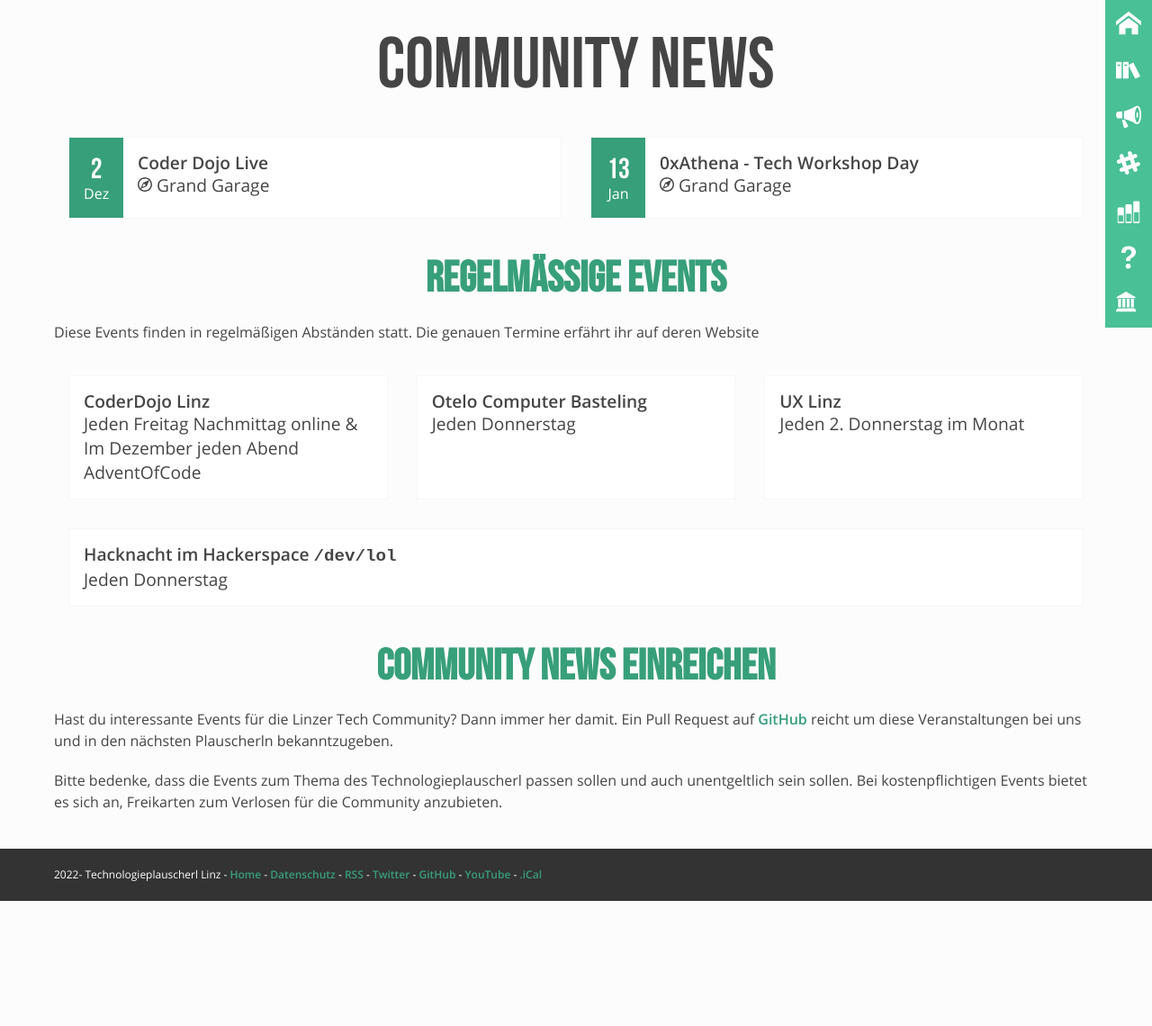
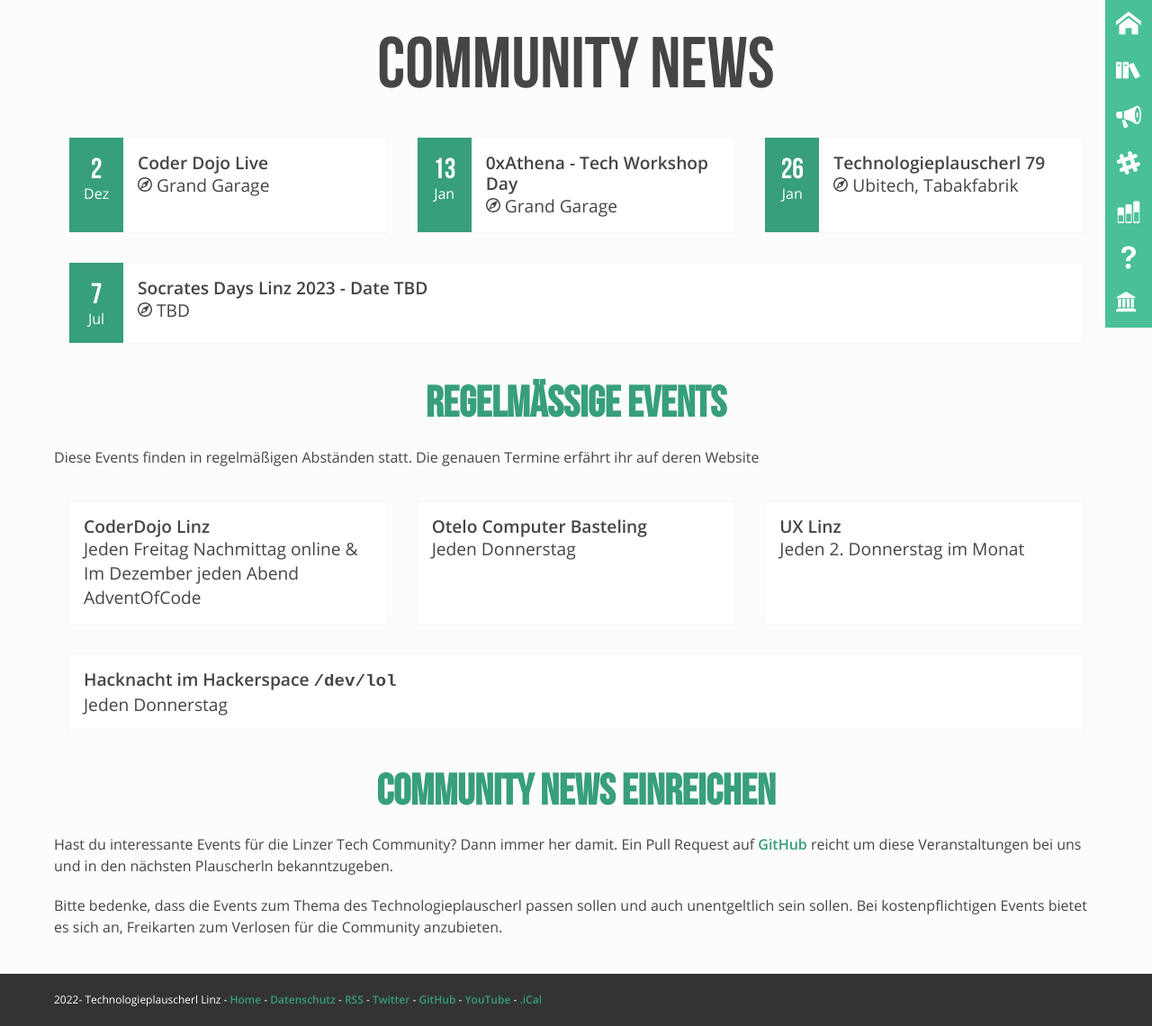
Before and after one commit to mericanAncer127/plauscherl, a Jekyll site: the page built from pages/community-news.html, in a window 1280 px wide. Shown: the whole page at 90% size. Built offline with Jekyll 4.4.1, drawn with Linux system fonts in a browser that asks for light colours; before the commit the page ends 1001 px from its top, so only the background shows below that.

Commit message:
Add TP79 and Socrates 2023 community news

```diff
--- a/_data/community.yml
+++ b/_data/community.yml
@@ -36,11 +36,16 @@
   id: technologieplauscherl
   name: "Technologieplauscherl"
   events:
-    -
-      name: "Technologieplauscherl 75"
-      location: Dynatrace
-      date: 2020-04-21
-      link: https://technologieplauscherl.at
+      -
+        name: "Technologieplauscherl 75"
+        location: Dynatrace
+        date: 2020-04-21
+        link: https://technologieplauscherl.at
+      -
+        name: "Technologieplauscherl 79"
+        location: Ubitech, Tabakfabrik
+        date: 2023-01-26
+        link: https://technologieplauscherl.at
 -
   id: topconf
   name: "Topconf Events"
@@ -222,8 +227,13 @@
   events:
 -
   id: socrates
-  name: "Socrates Days Linz"
+  name: "Socrates Linz"
   events:
+    -
+      name: "Socrates Days Linz 2023 - Date TBD"
+      location: TBD
+      date: 2023-07-07
+      link: https://socrates-conference.at/
 -
   id: digitalfuture
   name: "Digital Future Meetup"
```
